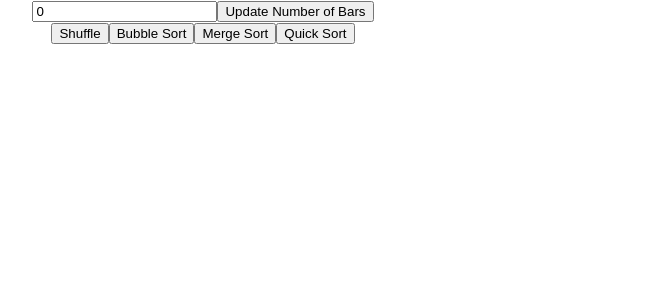
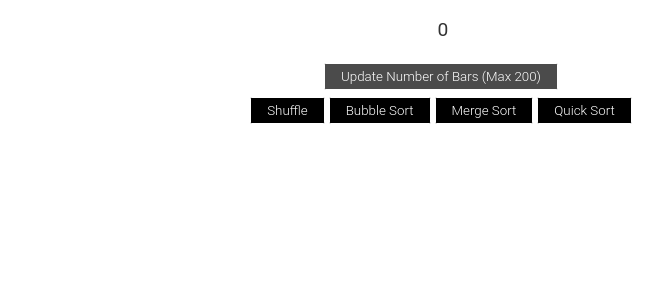
Before and after one commit to ziggrace/Sorting-Algo-Visualizer, a React (Create React App) app: page / in a window 1280 px wide. Shown: the top 300 px of the page, without its empty margins (197-860 px from the left). Built offline with nearby package versions, Linux system fonts and the light colour scheme.

Commit message:
centered divs and added button and input CSS

```diff
--- a/src/App.css
+++ b/src/App.css
@@ -1,7 +1,12 @@
 .App {
+  display: flex;
+  justify-content: center;
+  flex-direction: column;
+  align-items:center;
   text-align: center;
   height: 100vh;
   width: 100vh;
+  margin:auto;
 }
 
 .App-logo {
@@ -26,6 +31,7 @@ html, body {
 
 .barsContainer{
   height: 100vh;
+  width: 100vh;
 }
 
 .App-header {
@@ -37,6 +43,53 @@ html, body {
   justify-content: center;
   font-size: calc(10px + 2vmin);
   color: white;
+}
+
+button {
+  display: inline-block;
+  padding: 0.35em 1.2em;
+  border:0.1em solid #FFFFFF;
+  margin:0 0.3em 0.3em 0;
+  border-radius:0.12em;
+  box-sizing: border-box;
+  text-decoration:none;
+  font-family:'Roboto',sans-serif;
+  font-weight:300;
+  color:#FFFFFF;
+  text-align:center;
+  transition: all 0.2s;
+  background-color: #000000;
+}
+
+input{
+  font-family: 'Roboto', sans-serif;
+  color: #333;
+  font-size: 1.2rem;
+	margin: 0 auto;
+  padding:20px;
+  /* padding: 1.5rem 2rem; */
+  border-radius: 0.2rem;
+  background-color: rgb(255, 255, 255);
+  border: 1px solid grey;
+  border: none;
+  width: 15%;
+  display: block;
+  border-bottom: 0.3rem solid transparent;
+  transition: all 0.3s;
+  text-align: center;
+  height: 20%;
+}
+input:hover{
+  color:#000000;
+  background-color:#FFFFFF;
+}
+button:hover{
+  color:#000000;
+  background-color:#FFFFFF;
+}
+button:disabled{
+  opacity: 0.7;
+  cursor: not-allowed;
 }
 
 .App-link {
--- a/src/App.js
+++ b/src/App.js
@@ -16,9 +16,10 @@ function App() {
 
   return (
     <div className="App">
-      <form onSubmit={e=>updateBars(e)}>
+      <form>
         <input value={curBars} onChange={(e)=>setCurBars(e.target.value)} ></input>
-        <input type="submit" value="Update Number of Bars" />
+        <span></span>
+        <button disabled={curBars > 200 || curBars <= 0} onClick={e => {if(curBars <= 200 && curBars >0) updateBars(e)}}>Update Number of Bars (Max 200)</button>
       </form>
       {/* <button onClick={updateBars}>Change Number of Bars</button> */}
       <Bars numBars={numBars}/>
```
